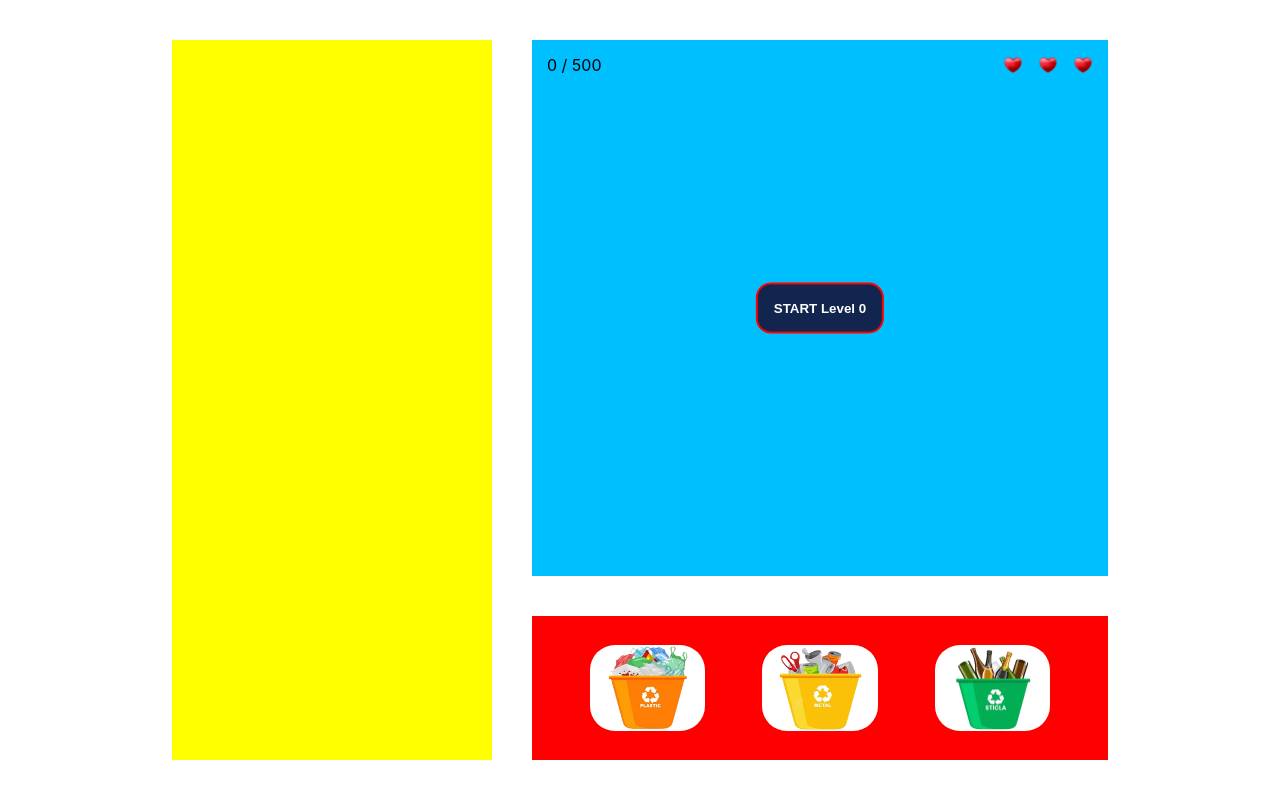
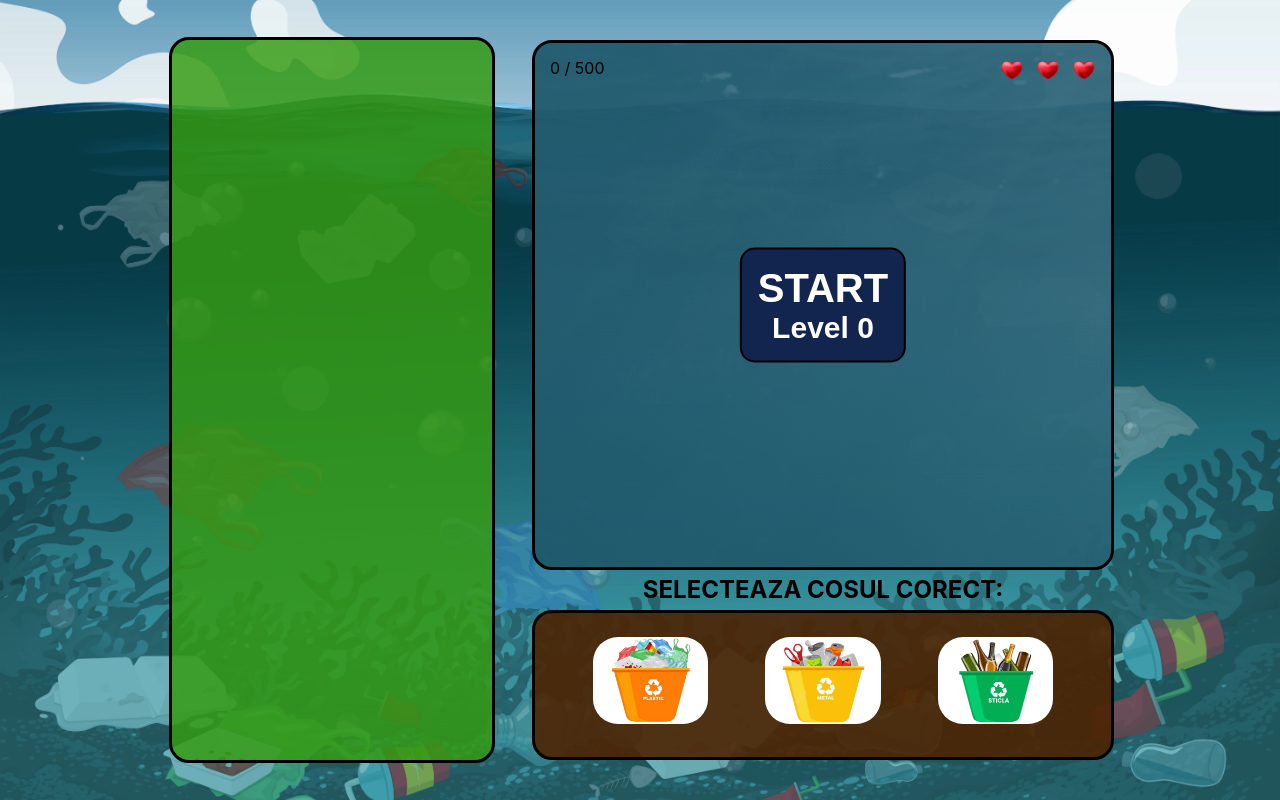
Before and after one commit to Iustin-V/water-cleaning-game, a React (Create React App) app: page / in a window 1280 px wide. Both pictures are taken after a click on the button "Play". Built offline with nearby package versions, Linux system fonts and the light colour scheme.

Commit message:
style updates

```diff
--- a/src/App.tsx
+++ b/src/App.tsx
@@ -1,14 +1,20 @@
 import React from "react";
+import styled from "styled-components";
 import "./App.css";
 import { Game } from "./components/Game";
 import { Start } from "./components/Start";
+import background from "./images/background.webp"
 
+const  AppContainer=styled.div`
+  background-image: url(${background});
+  background-size: cover;
+`
 function App() {
   const [startedGame, useStartedGame] = React.useState(false);
   return (
-    <div className="App">
+    <AppContainer className="App">
       {!startedGame ? <Start useStartedGame={useStartedGame} /> : <Game />}
-    </div>
+    </AppContainer>
   );
 }
 
--- a/src/components/Game.tsx
+++ b/src/components/Game.tsx
@@ -6,6 +6,7 @@ import plastic from "../images/plastic.png";
 import metal from "../images/metal.png";
 import sticla from "../images/sticla.png";
 import heart from "../images/heart.png";
+import watereffect from "../images/water.gif"
 
 const GameWrapper = styled.div`
   display: flex;
@@ -28,37 +29,62 @@ const MainContainer = styled.div`
 const GameViewContainer = styled.div`
   width: 100%;
   height: 75%;
-  background-color: deepskyblue;
+  background-color: #18586bf0;
+  overflow: hidden;
   position: relative;
+  border: 3px solid black;
+  border-radius: 20px;
 `;
 const LegendContainer = styled.div`
   width: 25%;
   height: 90%;
-  background-color: yellow;
+  background-color: rgba(52, 155, 16, 0.82);
+  border: 3px solid black;
+  border-radius: 20px;
 `;
 const ButtonContainer = styled.div`
   width: 100%;
   height: 20%;
-  background-color: red;
+  background-color: rgba(77, 36, 3, 0.9);
   display: flex;
+  flex-direction: column;
   justify-content: space-evenly;
   align-items: center;
+  border: 3px solid black;
+  border-radius: 20px;
+  >div{
+    display: flex;
+    justify-content: space-evenly;
+    align-items: center;
+    width: 100%;
+    height: 100%;
+  }
+  >h2{
+    margin: -43px 0 0 0;
+  }
 `;
 const StartButton = styled.button`
   background: #12254e;
   padding: 16px;
-  border: 2px solid red;
+  border: 2px solid #000000;
   border-radius: 15px;
   color: white;
   font-weight: bold;
+  font-size: 30px;
+  z-index: 51;
 
   :hover {
     background: #2550ad;
   }
+
   position: absolute;
   top: 50%;
   left: 50%;
   transform: translate(-50%, -50%);
+
+  > span {
+    font-size: 40px;
+  }
 `;
 const Control = styled.div`
   z-index: 2;
@@ -96,7 +122,9 @@ const LivesContainer = styled.div`
   display: flex;
   position: absolute;
   flex-direction: row;
-  gap: 15px;
+  gap: 12px;
+  z-index: 51;
+
 `;
 const ScoreContainer = styled.div`
   top: 15px;
@@ -105,10 +133,25 @@ const ScoreContainer = styled.div`
   position: absolute;
   flex-direction: row;
   gap: 15px;
+  z-index: 51;
+
 `;
 const Heart = styled.img`
-  width: 20px;
+  width: 24px;
+  z-index: 51;
+
 `;
+const WaterEffect = styled.img`
+  position: absolute;
+  width: 100%;
+  height: 100%;
+  object-fit: cover;
+  top: 0;
+  left: 0;
+  z-index: 50;
+  opacity: 30%;
+  pointer-events: none;
+`
 export const Game = () => {
   //  refs
   const containerRef = React.useRef<HTMLDivElement | null>(null);
@@ -171,6 +214,22 @@ export const Game = () => {
         id: currentImage.id + 1,
         url: imageUrls[Math.floor(Math.random() * 3)],
       });
+      setTimeout(() => {
+        if (
+            trashRef.current?.getBoundingClientRect().y &&
+            trashRef.current?.getBoundingClientRect().y > 550
+        ) {
+          console.log(currentBasket, currentImage.url);
+          if (
+              (currentBasket === 0 && currentImage.url === tire) ||
+              (currentBasket === 1 && currentImage.url === can)
+          ) {
+            setScore(score + 100);
+          } else {
+            setLives(lives - 1);
+          }
+        }
+      }, 2000);
     }
   }, [gameStarted]);
 
@@ -197,8 +256,8 @@ export const Game = () => {
           ) {
             console.log(currentBasket, currentImage.url);
             if (
-              (currentBasket === 0 && currentImage.url === tire) ||
-              (currentBasket === 1 && currentImage.url === can)
+                (currentBasket === 0 && currentImage.url === tire) ||
+                (currentBasket === 1 && currentImage.url === can)
             ) {
               setScore(score + 100);
             } else {
@@ -251,6 +310,7 @@ export const Game = () => {
             )
           }
         >
+          <WaterEffect src={watereffect} alt={"watter effect"}></WaterEffect>
           <ScoreContainer>
             {score} / {nextLevelScore}
           </ScoreContainer>
@@ -261,11 +321,12 @@ export const Game = () => {
           </LivesContainer>
           {!gameStarted && (
             <StartButton
+                className={"start-button"}
               onClick={() => {
                 setGameStarted(true);
               }}
             >
-              START Level {currentLevel}
+             <span>START</span><br/> Level {currentLevel}
             </StartButton>
           )}
           {
@@ -281,6 +342,8 @@ export const Game = () => {
           }
         </GameViewContainer>
         <ButtonContainer>
+          <h2>SELECTEAZA COSUL CORECT:</h2>
+          <div>
           <Control ref={buttonOneRef} onClick={() => handleBasket(0)}>
             <img src={plastic} onClick={() => handleBasket(0)} />
           </Control>
@@ -290,6 +353,7 @@ export const Game = () => {
           <Control ref={buttonThreeRef} onClick={() => handleBasket(2)}>
             <img src={sticla} onClick={() => handleBasket(2)} />
           </Control>
+          </div>
         </ButtonContainer>
       </MainContainer>
     </GameWrapper>
--- a/src/index.css
+++ b/src/index.css
@@ -21,6 +21,36 @@ code {
     visibility: visible;
   }
 }
+@keyframes fish-enter {
+  0% {
+    left: 0;
+    top: 60%;
+    transform: rotate(-30deg);
+    opacity: 0;
+  }
+  30% {
+    left: 20%;
+    top: 45%;
+    transform: rotate(30deg);
+
+    opacity: 1;
+  }
+  60% {
+    left: 35%;
+    top: 55%;
+    transform: rotate(-30deg);
+    opacity: 1;
+  }
+  100% {
+    left: 50%;
+    top: 50%;
+    opacity: 1;
+  }
+}
+
+.start-button {
+  animation: fish-enter 1.6s ease-in;
+}
 
 .active {
   background-color: dimgrey !important;
```
Also changed, not shown: src/images/background.webp (added), src/images/water.gif (added).
